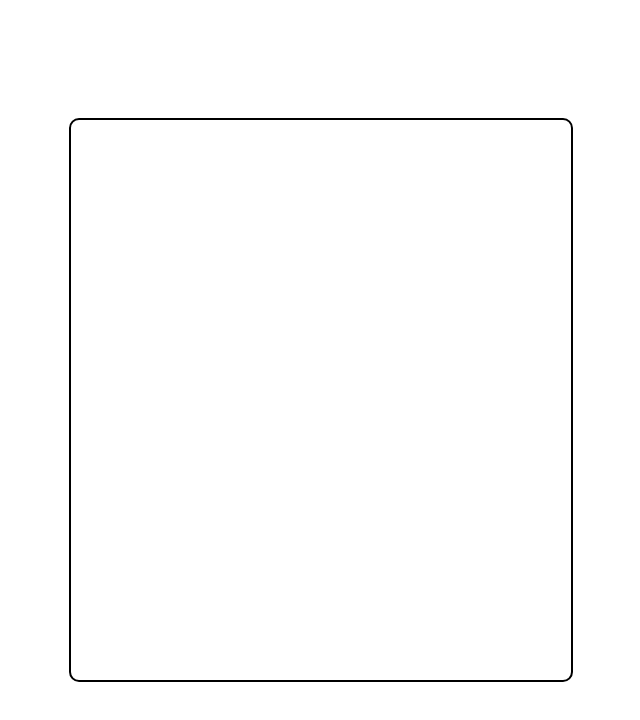
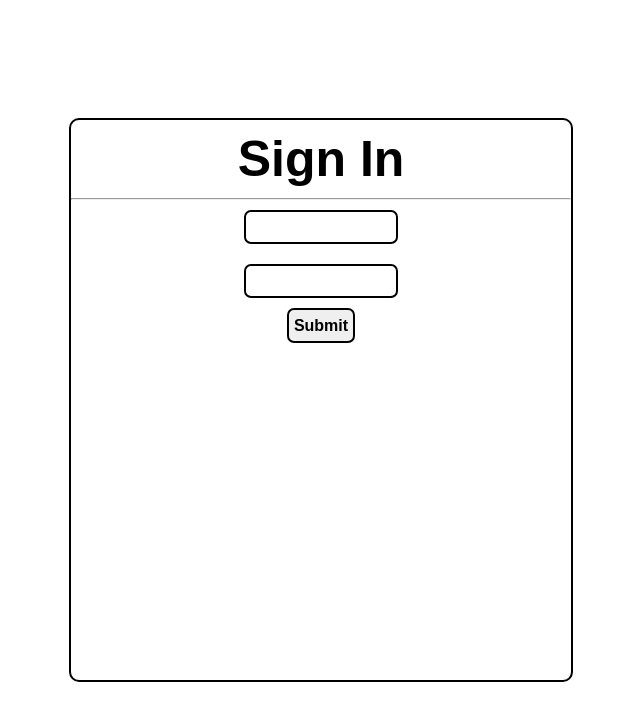
Before and after one commit to nill2000/chatapp, a React (Vite) app in the folder client/react-app/: page / in a window 1280 px wide. Shown: the top 720 px of the page, without its empty margins (319-959 px from the left). Built offline with nearby package versions, Linux system fonts and the light colour scheme.

Commit message:
Styled Login Body

```diff
--- a/client/react-app/src/App.css
+++ b/client/react-app/src/App.css
@@ -41,11 +41,11 @@
 			}
 
 			.SubBtn{
-			min-width: 80px;
-			height: 35px;
-			border: 2px solid black;
-			border-radius: 7px;
-			font-size: 1rem;
+				min-width: 80px;
+				height: 35px;
+				border: 2px solid black;
+				border-radius: 7px;
+				font-size: 1rem;
 			}
 		}
 }
@@ -63,5 +63,42 @@
 		min-width: 350px;
 		border: 2px solid black;
 		border-radius: 10px;
+
+		display: flex;
+		flex-direction: column;
+
+		.SignInHeader{
+			text-align: center;
+			font-family: Arial, Helvetica, sans-serif;
+			font-weight: bold;
+			font-size: 50px;
+			padding: 10px;
+		}
+
+		.LabelInputContainer{
+			align-self: center;
+			margin: 10px 10px;
+		}
+
+		.LabelInput{
+			min-width: 100px;
+			max-width: 150px;
+			height: 30px;
+			border: 2px solid black;
+			border-radius: 7px;
+			font-size: 1rem;
+		}
+		.LoginBtn{
+			align-self: center;
+			max-width: 100px;
+			height: 35px;
+			border: 2px solid black;
+			border-radius: 7px;
+			font-size: 1rem;
+			padding: 5px;
+			font-weight: bold;
+		}
 	}
+
+
 }
--- a/client/react-app/src/components/Login.jsx
+++ b/client/react-app/src/components/Login.jsx
@@ -1,8 +1,14 @@
+import LoginLabel from "./LoginLabel";
+
 function Login(){
 	return(
 		<div className="LoginContainer">
 			<div className="LoginBody">
-
+				<p className="SignInHeader">Sign In</p>
+				<hr />
+				<LoginLabel></LoginLabel>
+				<LoginLabel></LoginLabel>
+				<button className="LoginBtn">Submit</button>
 			</div>
 		</div>
 	);
--- a/client/react-app/src/components/LoginInput.jsx
+++ /dev/null
@@ -1,5 +0,0 @@
-function LoginInput(){
-	return null;
-}
-
-export default LoginInput;
--- /dev/null
+++ b/client/react-app/src/components/LoginLabel.jsx
@@ -0,0 +1,9 @@
+function LoginLabel(){
+	return (
+	<div className="LabelInputContainer">
+		<input className="LabelInput" type="text" />
+	</div>
+	);
+}
+
+export default LoginLabel;
```
